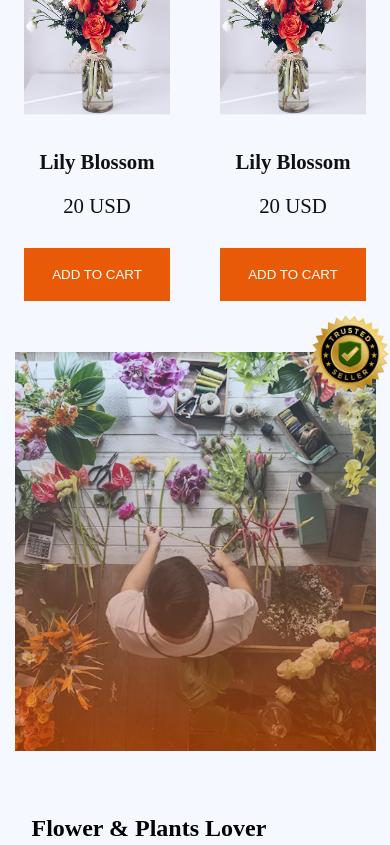
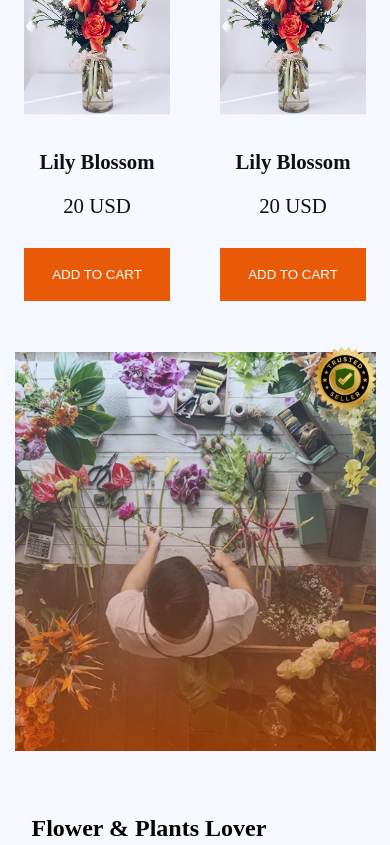
Before and after one commit to Rohan-islam-dev/flower-shop-error-fix, a plain HTML site: page index.html in a window 390 px wide. Shown: the part 2395-3240 px from the top of the page. Drawn offline with Linux system fonts and the light colour scheme.

Commit message:
badge width fix

```diff
--- a/style.css
+++ b/style.css
@@ -462,9 +462,10 @@ footer {
   }
   .badge {
     position: absolute;
-    width: 30%;
-    bottom: 86%;
-    left: 78%;
+    width: 25%;
+    bottom: 82%;
+    left: 79%;
+
   }
  .plant-banner-right ul {
   padding: 10px;
```
